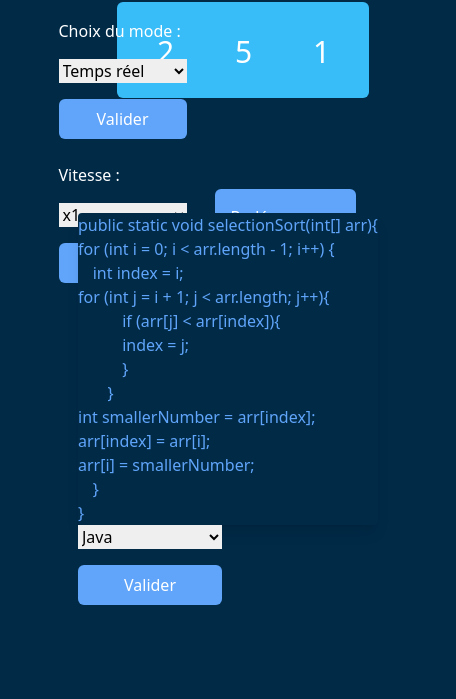
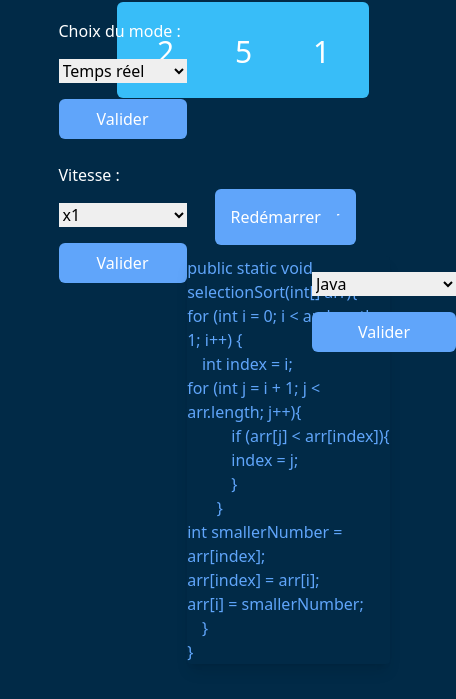
Before and after one commit to Zayox/sortAlgosExplained, a plain HTML site: page select.html in a window 390 px wide. Shown: the part 293-992 px from the top of the page, 456 px wide, since content can reach past the window. Before the commit the page ends 962 px from the top, so only its background shows below. Drawn offline with nearby package versions, Linux system fonts and the light colour scheme.

Commit message:
medium screen size ok

```diff
--- a/select.html
+++ b/select.html
@@ -65,7 +65,7 @@
     </form>
 </div>
 
-<div class="absolute lg:top-[63vh] top-[95vh] lg:left-[80vw] left-[20vw] z-10">
+<div class="absolute lg:top-[63vh] top-[65vh] lg:left-[80vw] left-[80vw] z-10">
     <form class="flex flex-col w-36">
         <select class="mt-4" id="selector2">
             <option value="Java">Java</option>
@@ -80,7 +80,7 @@
 <button class="p-4 bg-blue-400 rounded-md text-white hover:bg-blue-300 mt-36 absolute left-[70vw] top-[40vh]" id="playBtn">Lancer</button>
 <button class="p-4 bg-blue-400 rounded-md text-white hover:bg-blue-300 mt-36 absolute left-[55vw] top-[40vh]" id="resetBtn">Redémarrer</button>
 
-<div class="absolute lg:top-[30vh] lg:left-[80vw] top-[60vh] left-[20vw] pb-36" id="javaCode">
+<div class="absolute lg:top-[30vh] lg:left-[80vw] top-[65vh] left-[48vw] pb-36" id="javaCode">
     <div class="h-86 w-68 shadow-lg rounded bg-[#012A47] flex justify-center">
         <p class="text-blue-400">
             public static void selectionSort(int[] arr){<br>
@@ -100,7 +100,7 @@
     </div>
 </div>
 
-<div class="absolute lg:top-[30vh] lg:left-[80vw] top-[60vh] left-[20vw] pb-36 opacity-0" id="c#Code">
+<div class="absolute lg:top-[30vh] lg:left-[80vw] top-[65vh] left-[55vw] pb-36 opacity-0" id="c#Code">
     <div class="h-86 w-68 shadow-lg rounded bg-[#012A47] flex justify-center">
         <p class="text-blue-400">
             private void Sort(int[] arr) {<br>
```
